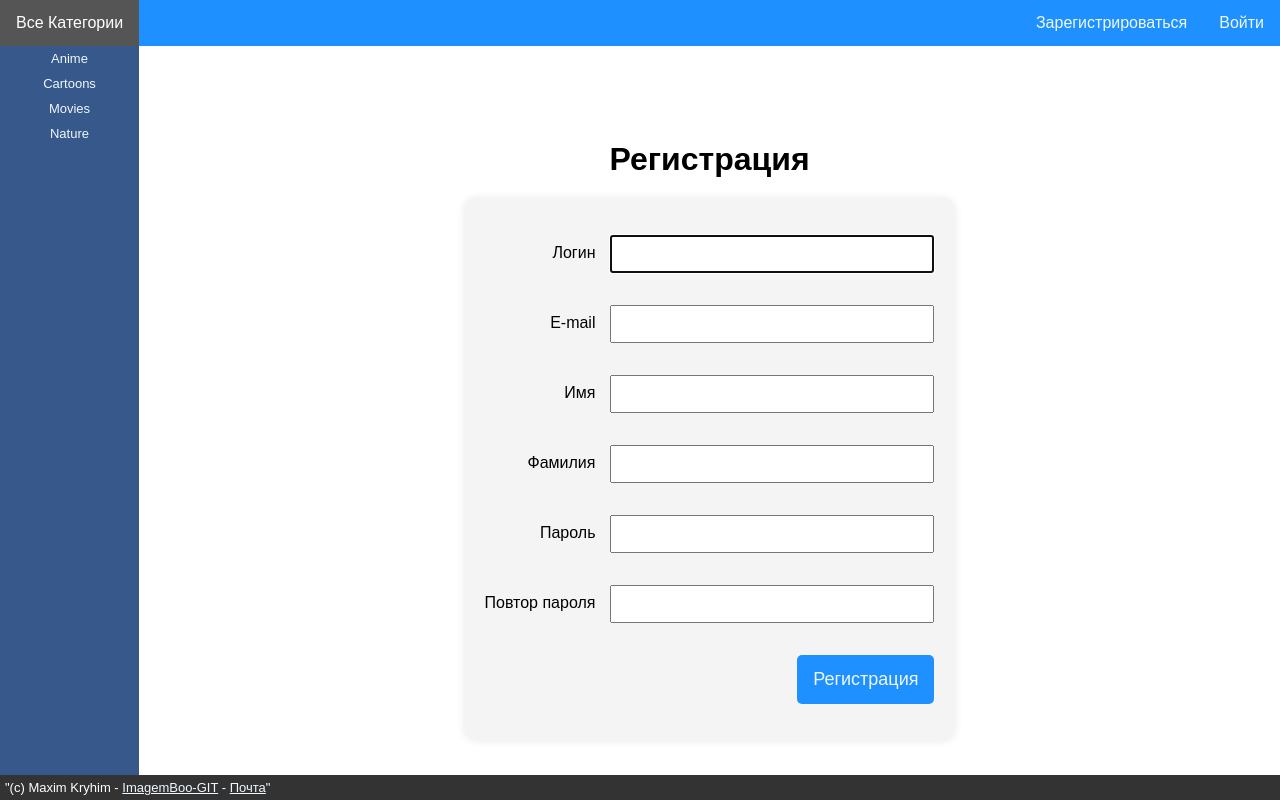
After one commit to Mas1anGrodno/ImagemBoo, a Django app: page /users/register/ in a window 1280 px wide. The commit adds this page. Run offline with Django 5.2, Linux system fonts and the light colour scheme; data comes from the database, SQL or seed files in the repository; both versions use the stored data as it was after the commit.

Commit message:
add user creation form

```diff
--- a/ImagemBoo/main/static/main/style.css
+++ b/ImagemBoo/main/static/main/style.css
@@ -4,6 +4,9 @@ body {
     font-family: 'Futura', sans-serif;
 }
 
+p {
+  align-self: flex-end;
+}
 /* --------------------- Content field style ------------------------ */
 .content {
   margin-left: 139px; /* Отступ слева, равный ширине бокового меню */
@@ -152,7 +155,7 @@ body {
 .login-form form {
   display: flex;
   flex-direction: column;
-  align-items: center;
+  align-items: Right;
   background-color: #f4f4f4;
   padding: 20px;
   box-shadow: 0 0 10px rgba(0, 0, 0, 0.1);
@@ -170,10 +173,51 @@ body {
   padding: 14px 16px;
   font-size: 18px;
   border: none;
-  border-radius: 5px;
+  /* border-radius: 5px; */
   cursor: pointer;
 }
 .login-form button:hover {
   background-color: #555;
   color: white;
 }
+
+/*  ---------------------- Register form---------------------  */
+.form-container {
+  display: flex;
+  flex-direction: column;
+  align-items: center;
+  justify-content: center;
+  height: 80vh; /* Высота экрана */
+  margin-top: 50px; /* Отступ сверху для верхнего меню */
+}
+.form-container form {
+  display: flex;
+  flex-direction: column;
+  align-items: center;
+  background-color: #f4f4f4;
+  padding: 20px;
+  border-radius: 10px;
+  box-shadow: 0 0 10px rgba(0, 0, 0, 0.1);
+}
+.form-container input[type="text"],
+.form-container input[type="password"],
+.form-container input[type="email"] {
+  width: 300px;
+  padding: 10px;
+  margin: 0px 0;
+  font-size: 12px;
+  margin-left: 15px;
+}
+.form-container button {
+  background-color: #1E90FF;
+  color: #F0F8FF;
+  padding: 14px 16px;
+  font-size: 18px;
+  border: none;
+  border-radius: 5px;
+  cursor: pointer;
+}
+.form-container button:hover {
+  background-color: #555;
+  color: white;
+}
--- a/ImagemBoo/main/templates/main/menu.html
+++ b/ImagemBoo/main/templates/main/menu.html
@@ -5,6 +5,6 @@
   <a href="#" class="right">Вы вошли как: {{ user.username }}</a>
 {% else %}
   <a href="/users/login" class="right">Войти</a>
-  <a href="#" class="right">Зарегистрироваться</a>
+  <a href="/users/register" class="right">Зарегистрироваться</a>
 {% endif %}
 </div>
--- a/ImagemBoo/users/forms.py
+++ b/ImagemBoo/users/forms.py
@@ -1,5 +1,5 @@
 from django import forms
-from django.contrib.auth.forms import AuthenticationForm
+from django.contrib.auth.forms import AuthenticationForm, UserCreationForm
 from django.contrib.auth import get_user_model
 
 class LoginUserForm (AuthenticationForm):
@@ -8,3 +8,30 @@ class LoginUserForm (AuthenticationForm):
     class Meta:
         model = get_user_model()
         fields = ['username', 'password']
+
+
+
+class RegisterUserForm(UserCreationForm):
+    username = forms.CharField(label="Логин", widget=forms.TextInput(attrs={'class': 'form-input'}))
+    password1 = forms.CharField(label="Пароль", widget=forms.PasswordInput(attrs={'class': 'form-input'}))
+    password2 = forms.CharField(label="Повтор пароля", widget=forms.PasswordInput(attrs={'class': 'form-input'}))
+
+    class Meta:
+        model = get_user_model()
+        fields = ['username', 'email', 'first_name', 'last_name', 'password1', 'password2']
+        labels = {
+            'email': 'E-mail',
+            'first_name': "Имя",
+            'last_name': "Фамилия",
+        }
+        widgets = {
+            'email': forms.TextInput(attrs={'class': 'form-input'}),
+            'first_name': forms.TextInput(attrs={'class': 'form-input'}),
+            'last_name': forms.TextInput(attrs={'class': 'form-input'}),
+        }
+
+    def clean_email(self):
+        email = self.cleaned_data['email']
+        if get_user_model().objects.filter(email=email).exists():
+            raise forms.ValidationError("Такой E-mail уже существует!")
+        return email
--- /dev/null
+++ b/ImagemBoo/users/templates/users/register.html
@@ -0,0 +1,17 @@
+{% extends 'main/base.html' %}
+
+{% block content %}
+<div class="form-container">
+    <h1>Регистрация</h1>
+    <form method="post">
+        {% csrf_token %}
+        <input type="hidden" name="next" value="{{ next }}" />
+        <div class="form-error">{{ form.non_field_errors }}</div>
+        {% for f in form %}
+        <p><label class="form-label" for="{{ f.id_for_label }}">{{ f.label }}</label>{{ f }}</p>
+        <div class="form-error">{{ f.errors }}</div>
+        {% endfor %}
+        <p><button type="submit">Регистрация</button></p>
+    </form>
+</div>
+{% endblock %}
--- a/ImagemBoo/users/urls.py
+++ b/ImagemBoo/users/urls.py
@@ -6,4 +6,5 @@ app_name = 'users'
 urlpatterns = [
     path("login/", LoginUser.as_view(), name='login'),
     path("logout/", logout_user, name='logout'),
+    path('register/', RegisterUser.as_view(), name='register'),
 ]
--- a/ImagemBoo/users/views.py
+++ b/ImagemBoo/users/views.py
@@ -3,7 +3,9 @@ from django.urls import reverse
 from django.contrib.auth import authenticate, login, logout
 from django.http import HttpResponseRedirect
 from django.contrib.auth.views import LoginView
-from .forms import LoginUserForm
+from .forms import LoginUserForm, RegisterUserForm
+from django.views.generic import CreateView
+from django.urls import reverse, reverse_lazy
 
 # Create your views here.
 
@@ -14,3 +16,9 @@ class LoginUser(LoginView):
 def logout_user(request):
     logout(request)
     return HttpResponseRedirect(reverse('home'))
+
+class RegisterUser(CreateView):
+    form_class = RegisterUserForm
+    template_name = 'users/register.html'
+    extra_context = {'title': "Регистрация"}
+    success_url = reverse_lazy('users:login')
```
Also changed, not shown: ImagemBoo/db.sqlite3.
